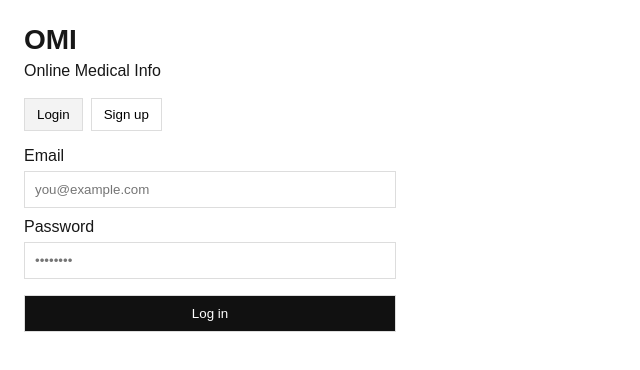
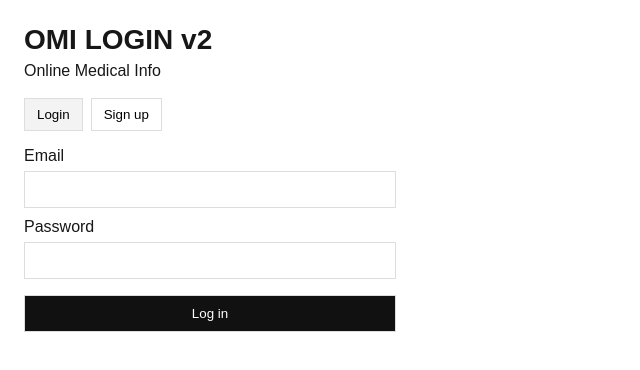
Before and after one commit to sumariehorstmann/medical-profile-app, a Next.js app: page /login in a window 1280 px wide. Shown: the top 370 px of the page, without its empty margins (0-640 px from the left). Built offline with nearby package versions, Linux system fonts and the light colour scheme; no server answers.

Commit message:
Stabilize login and redirect to profile

```diff
--- a/app/login/page.tsx
+++ b/app/login/page.tsx
@@ -25,25 +25,28 @@ export default function LoginPage() {
       }
 
       if (mode === "signup") {
-        const { error } = await supabase.auth.signUp({ email, password });
+        const { error } = await supabase.auth.signUp({
+          email,
+          password,
+        });
+
         if (error) throw error;
 
         setMessage(
-          "✅ Signup successful. If email confirmation is enabled, check your inbox."
+          "✅ Signup successful. Check your email if confirmation is required."
         );
       } else {
         const { error } = await supabase.auth.signInWithPassword({
           email,
           password,
         });
+
         if (error) throw error;
 
-        setMessage("✅ Logged in successfully. Redirecting...");
-window.location.assign("/profile");
+        setMessage("✅ Logged in successfully. Redirecting…");
 
-// go to the page you actually want after login:
-window.location.assign("/profile"); // or "/"
-
+        // FULL PAGE RELOAD so Supabase session is available everywhere
+        window.location.assign("/profile");
       }
     } catch (err: any) {
       setMessage(`❌ ${err?.message ?? "Something went wrong"}`);
@@ -54,7 +57,7 @@ window.location.assign("/profile"); // or "/"
 
   return (
     <main style={{ padding: 24, maxWidth: 420 }}>
-      <h1 style={{ fontSize: 28, fontWeight: 700 }}>OMI</h1>
+      <h1 style={{ fontSize: 28, fontWeight: 700 }}>OMI LOGIN v2</h1>
       <p style={{ marginTop: 6, marginBottom: 18 }}>Online Medical Info</p>
 
       <div style={{ display: "flex", gap: 8, marginBottom: 16 }}>
@@ -71,6 +74,7 @@ window.location.assign("/profile"); // or "/"
         >
           Login
         </button>
+
         <button
           type="button"
           onClick={() => setMode("signup")}
@@ -93,7 +97,6 @@ window.location.assign("/profile"); // or "/"
             value={email}
             onChange={(e) => setEmail(e.target.value)}
             type="email"
-            placeholder="you@example.com"
             autoComplete="email"
             disabled={loading}
             style={{ padding: 10, border: "1px solid #ddd" }}
@@ -106,8 +109,9 @@ window.location.assign("/profile"); // or "/"
             value={password}
             onChange={(e) => setPassword(e.target.value)}
             type="password"
-            placeholder="••••••••"
-            autoComplete={mode === "signup" ? "new-password" : "current-password"}
+            autoComplete={
+              mode === "signup" ? "new-password" : "current-password"
+            }
             disabled={loading}
             style={{ padding: 10, border: "1px solid #ddd" }}
           />
@@ -132,9 +136,9 @@ window.location.assign("/profile"); // or "/"
             : "Log in"}
         </button>
 
-        {message ? (
+        {message && (
           <p style={{ marginTop: 8, lineHeight: 1.4 }}>{message}</p>
-        ) : null}
+        )}
       </form>
     </main>
   );
```
